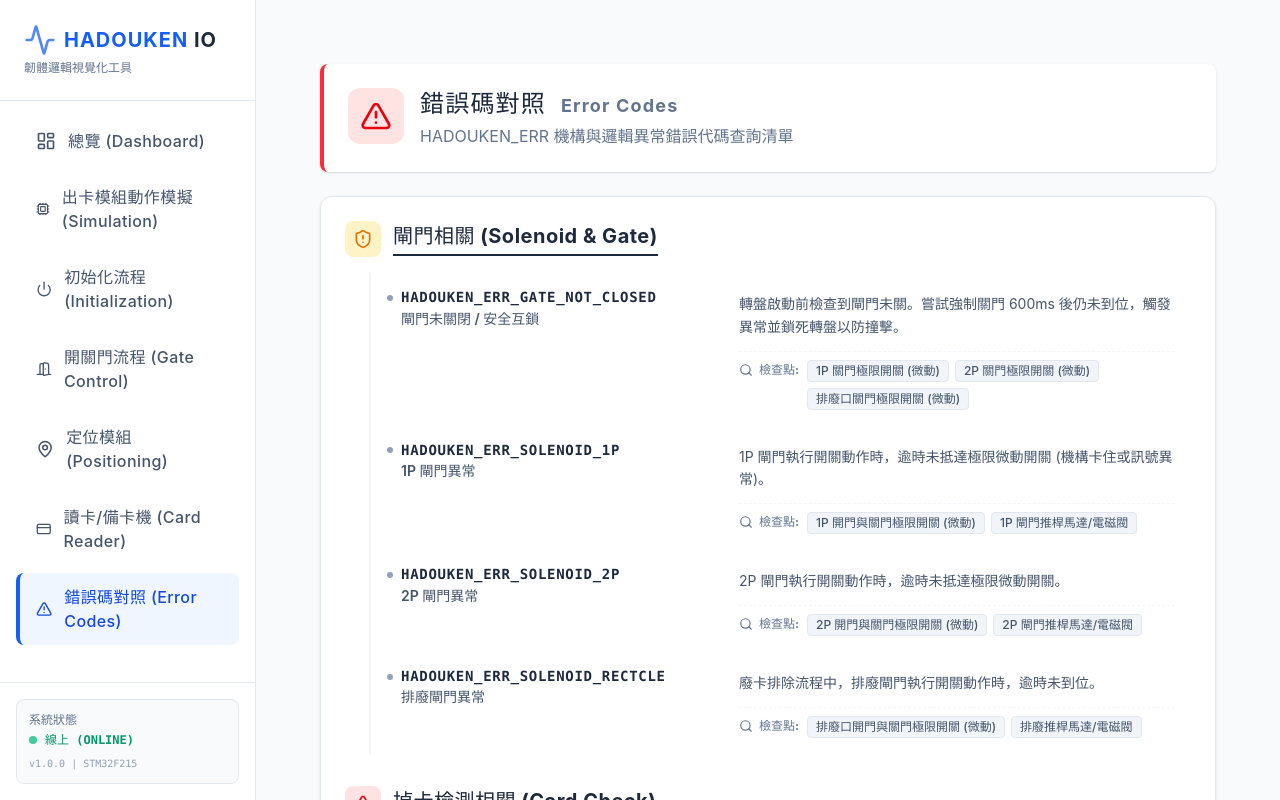
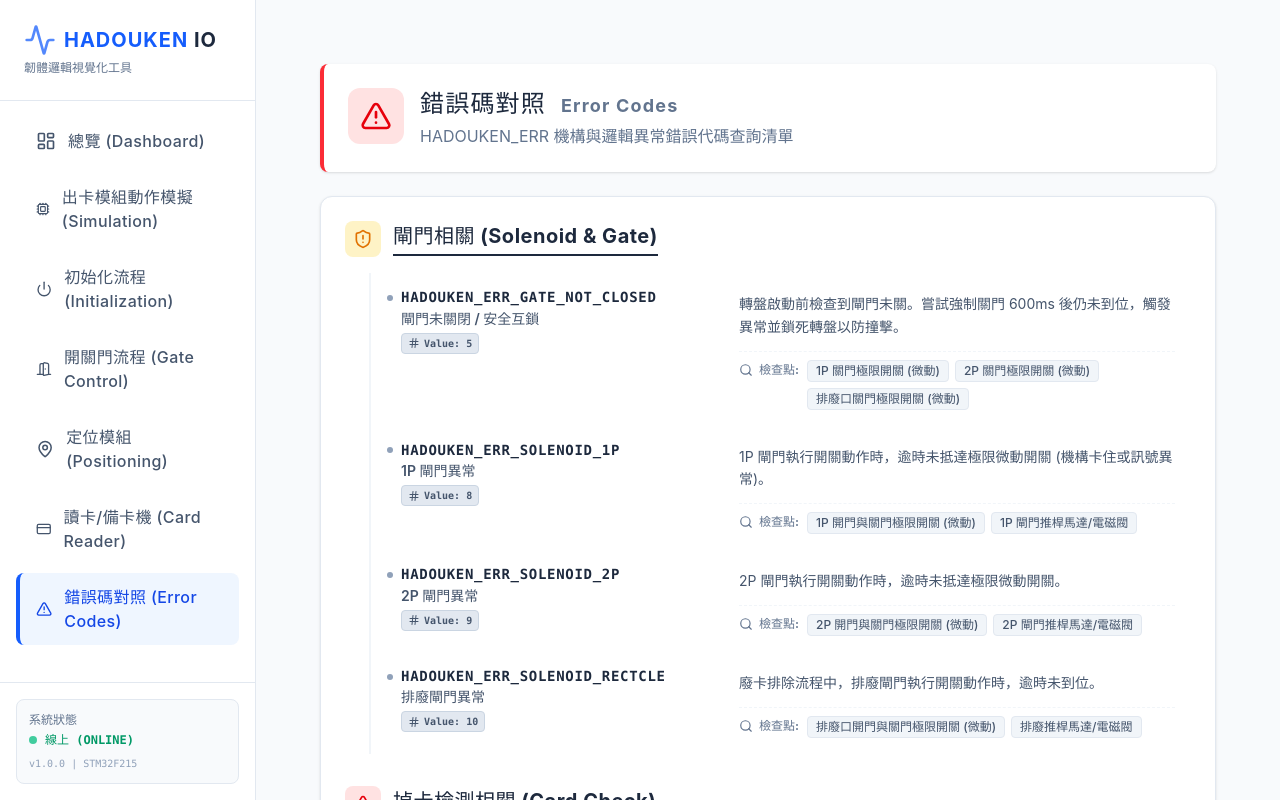
Before and after one commit to igs-zijunlin/Street_Fighter_Firmware_Logic_Guide_App, a React app: page /#/error-codes in a window 1280 px wide. Built offline with nearby package versions, Linux system fonts and the light colour scheme; the HTML template or start-up script is replaced by a standard one.

Commit message:
feat: display numerical enum values for error codes

```diff
--- a/src/pages/ErrorCodes.tsx
+++ b/src/pages/ErrorCodes.tsx
@@ -1,8 +1,8 @@
-import { ShieldAlert, AlertTriangle, Disc, Scan, Search } from 'lucide-react';
+import { ShieldAlert, AlertTriangle, Disc, Scan, Search, Hash } from 'lucide-react';
 import { cn } from '../lib/utils';
 
 const ErrorCodes = () => {
-    // 錯誤分類資料 (精簡版 + 感測器檢查點)
+    // 錯誤分類資料 (精簡版 + 感測器檢查點 + Enum Value)
     const errorCategories = [
         {
             title: '閘門相關 (Solenoid & Gate)',
@@ -12,24 +12,28 @@ const ErrorCodes = () => {
             border: 'border-amber-200',
             items: [
                 {
+                    value: 5,
                     code: 'HADOUKEN_ERR_GATE_NOT_CLOSED',
                     name: '閘門未關閉 / 安全互鎖',
                     description: '轉盤啟動前檢查到閘門未關。嘗試強制關門 600ms 後仍未到位，觸發異常並鎖死轉盤以防撞擊。',
                     sensors: ['1P 關門極限開關 (微動)', '2P 關門極限開關 (微動)', '排廢口關門極限開關 (微動)']
                 },
                 {
+                    value: 8,
                     code: 'HADOUKEN_ERR_SOLENOID_1P',
                     name: '1P 閘門異常',
                     description: '1P 閘門執行開關動作時，逾時未抵達極限微動開關 (機構卡住或訊號異常)。',
                     sensors: ['1P 開門與關門極限開關 (微動)', '1P 閘門推桿馬達/電磁閥']
                 },
                 {
+                    value: 9,
                     code: 'HADOUKEN_ERR_SOLENOID_2P',
                     name: '2P 閘門異常',
                     description: '2P 閘門執行開關動作時，逾時未抵達極限微動開關。',
                     sensors: ['2P 開門與關門極限開關 (微動)', '2P 閘門推桿馬達/電磁閥']
                 },
                 {
+                    value: 10,
                     code: 'HADOUKEN_ERR_SOLENOID_RECTCLE',
                     name: '排廢閘門異常',
                     description: '廢卡排除流程中，排廢閘門執行開關動作時，逾時未到位。',
@@ -45,24 +49,28 @@ const ErrorCodes = () => {
             border: 'border-red-200',
             items: [
                 {
+                    value: 6,
                     code: 'HADOUKEN_ERR_NO_CARD_1P',
                     name: '1P 未掉卡',
                     description: '1P 開門出卡後，超過 2 秒光眼仍未偵測到卡片掉落 (可能為空盒或卡彈)。',
                     sensors: ['1P 出卡通道掉落檢測光眼 (對射/反射式)']
                 },
                 {
+                    value: 7,
                     code: 'HADOUKEN_ERR_NO_CARD_2P',
                     name: '2P 未掉卡',
                     description: '2P 開門出卡後，超過 2 秒光眼仍未偵測到卡片掉落。',
                     sensors: ['2P 出卡通道掉落檢測光眼 (對射/反射式)']
                 },
                 {
+                    value: 3,
                     code: 'HADOUKEN_ERR_NO_CARD_RECTCLE',
                     name: '排廢口未掉卡',
                     description: '排廢閘門開啟後，超過 2 秒排廢口光眼仍未偵測到廢卡掉出。',
                     sensors: ['排廢通道掉落檢測光眼 (對射/反射式)']
                 },
                 {
+                    value: 4,
                     code: 'HADOUKEN_ERR_CARD_EXIST',
                     name: '出卡機口異物/殘卡',
                     description: '外部出卡機準備作動時，偵測到通道內已有異物或殘留前一張卡片。',
@@ -78,12 +86,14 @@ const ErrorCodes = () => {
             border: 'border-purple-200',
             items: [
                 {
+                    value: 2,
                     code: 'HADOUKEN_ERR_TIMEOUT_MOTOR',
                     name: '轉盤馬達超時',
                     description: '主轉盤馬達啟動後，超過規定時間仍未抵達目標編碼器位置 (轉速過慢或阻力過大)。',
                     sensors: ['伺服/步進轉盤主馬達', '原點/補卡點定位光眼 (若找不到基準點)']
                 },
                 {
+                    value: 11,
                     code: 'HADOUKEN_ERR_ENCODER_FAULT',
                     name: '編碼器故障',
                     description: '已送出馬達驅動訊號，但 QEI 編碼器數值無變化。可能為線路脫落、馬達卡死或皮帶斷裂。',
@@ -99,12 +109,14 @@ const ErrorCodes = () => {
             border: 'border-blue-200',
             items: [
                 {
+                    value: 12,
                     code: 'HADOUKEN_ERR_QR_CONFIG_FAIL',
                     name: 'QR 配置失敗',
                     description: '開機對 QR 掃描器進行參數設定時，等待回應逾時 (掃描器未通電或斷線)。',
                     sensors: ['QR Code 掃描器 (串列通訊檢查)']
                 },
                 {
+                    value: 1,
                     code: 'HADOUKEN_ERR_QR_FAIL',
                     name: 'QR 掃描失敗',
                     description: '轉盤帶動卡盒至掃描位置後，讀取逾時或未收到有效 QR 資料 (標籤髒污/移失)。',
@@ -155,6 +167,12 @@ const ErrorCodes = () => {
                                             </h4>
                                         </div>
                                         <p className="text-sm font-semibold text-slate-600 ml-3.5 mt-0.5">{err.name}</p>
+                                        <div className="flex items-center gap-1.5 ml-3.5 mt-1">
+                                            <span className="inline-flex items-center gap-1 px-1.5 py-0.5 rounded text-[10px] font-mono font-bold bg-slate-200 text-slate-600 border border-slate-300">
+                                                <Hash className="w-3 h-3" />
+                                                Value: {err.value}
+                                            </span>
+                                        </div>
                                     </div>
                                     <div className="flex-1 mt-2 md:mt-0 lg:mt-1 space-y-3">
                                         <p className="text-slate-600 text-sm leading-relaxed whitespace-pre-line ml-3.5 md:ml-0">
```
